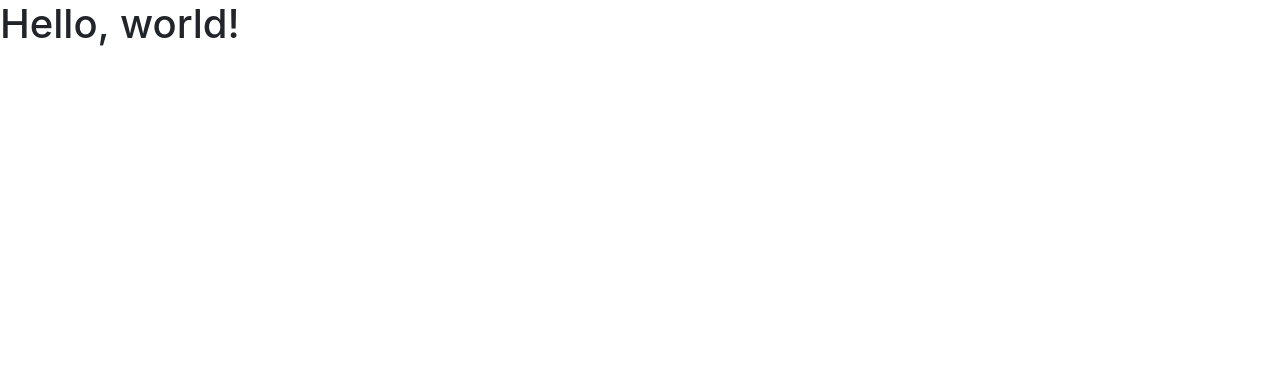
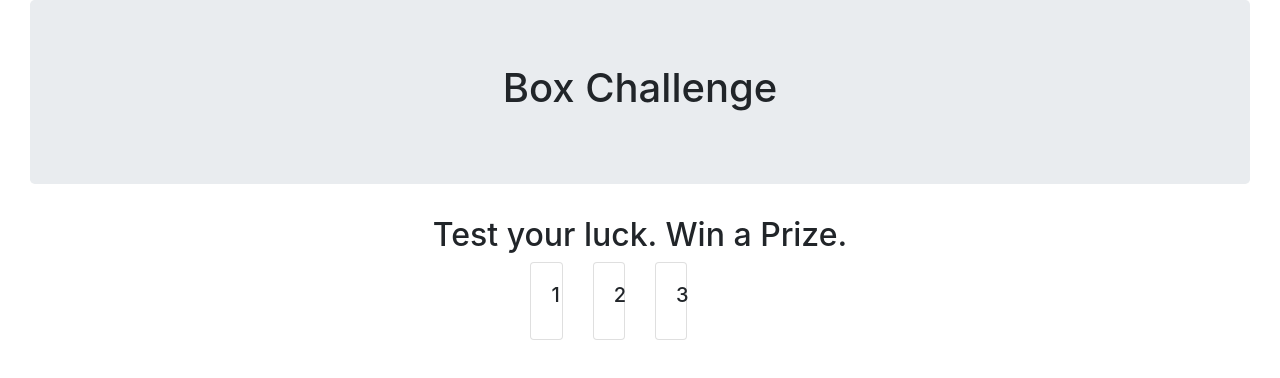
Before and after one commit to teddiwoodson/m6-hw6-woodson-teddi, a plain HTML site: page index.html in a window 1280 px wide. Drawn offline with nearby package versions, Linux system fonts and the light colour scheme.

Commit message:
Add header and boxes

```diff
--- a/index.html
+++ b/index.html
@@ -10,11 +10,46 @@
 
     <title>Homework 6</title>
   </head>
-  <body>
-    <h1>Hello, world!</h1>
+  <body class="container-fluid">
+    <main class="container-fluid">
+      <div class="jumbotron d-flex align-items-center justify-content-center text-align-center">
+        <h1>Box Challenge</h1>
+      </div>
+    </main>
 
-    <!-- Optional JavaScript -->
-    <!-- jQuery first, then Popper.js, then Bootstrap JS -->
+    <section class="container">
+      <h2 class="d-flex align-items-center justify-content-center text-align-center">Test your luck. Win a Prize.</h2>
+      <div class="d-flex align-items-center justify-content-center text-align-center">
+      <div class="row">
+
+        <div class="col-sm-3">
+          <div class="card">
+            <div class="card-body">
+              <h5 class="card-title">1</h5>
+            </div>
+          </div>
+        </div>
+
+        <div class="col-sm-3">
+          <div class="card">
+            <div class="card-body">
+              <h5 class="card-title">2</h5>
+            </div>
+          </div>
+        </div>
+
+        <div class="col-sm-3">
+          <div class="card">
+            <div class="card-body">
+              <h5 class="card-title">3</h5>
+            </div>
+          </div>
+        </div>
+
+      </div>
+      </div>
+    </section>
+
     <script src="https://code.jquery.com/jquery-3.3.1.slim.min.js" integrity="sha384-q8i/X+965DzO0rT7abK41JStQIAqVgRVzpbzo5smXKp4YfRvH+8abtTE1Pi6jizo" crossorigin="anonymous"></script>
     <script src="https://cdnjs.cloudflare.com/ajax/libs/popper.js/1.14.7/umd/popper.min.js" integrity="sha384-UO2eT0CpHqdSJQ6hJty5KVphtPhzWj9WO1clHTMGa3JDZwrnQq4sF86dIHNDz0W1" crossorigin="anonymous"></script>
     <script src="https://stackpath.bootstrapcdn.com/bootstrap/4.3.1/js/bootstrap.min.js" integrity="sha384-JjSmVgyd0p3pXB1rRibZUAYoIIy6OrQ6VrjIEaFf/nJGzIxFDsf4x0xIM+B07jRM" crossorigin="anonymous"></script>
```
